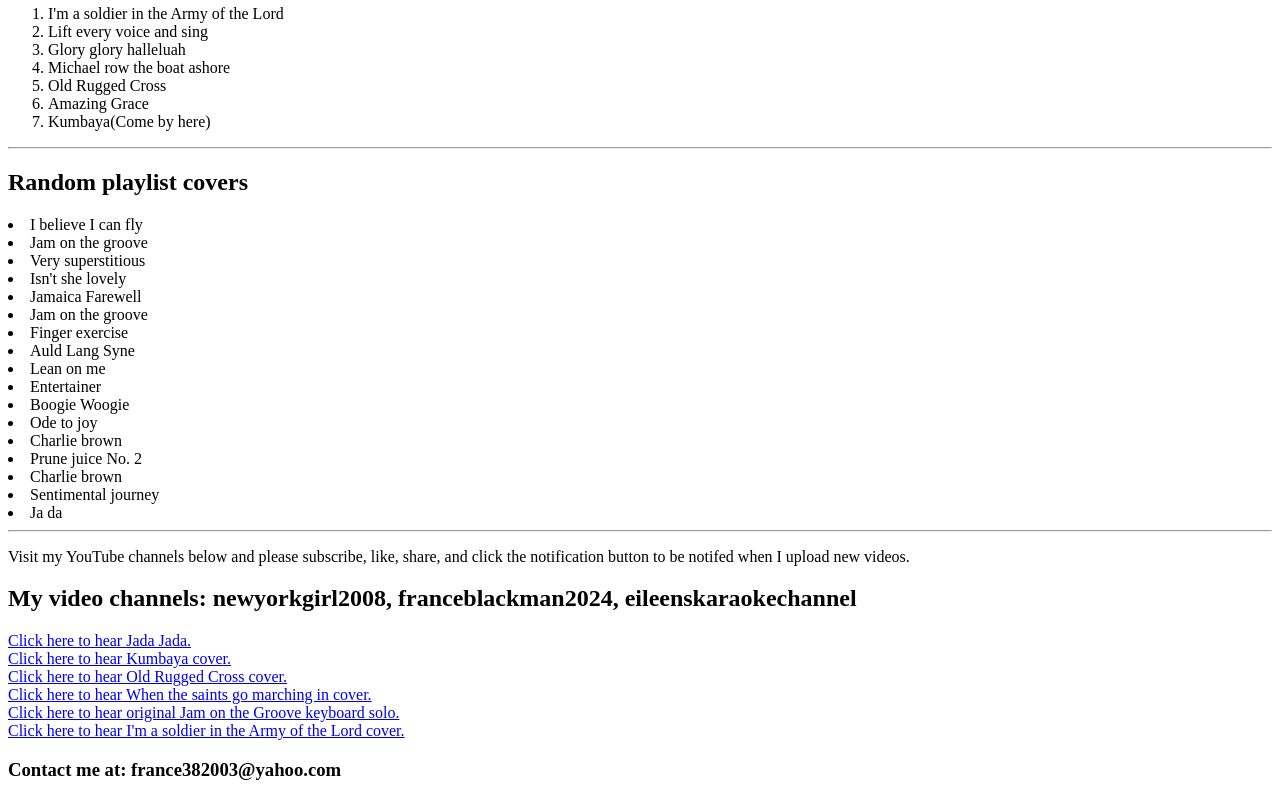
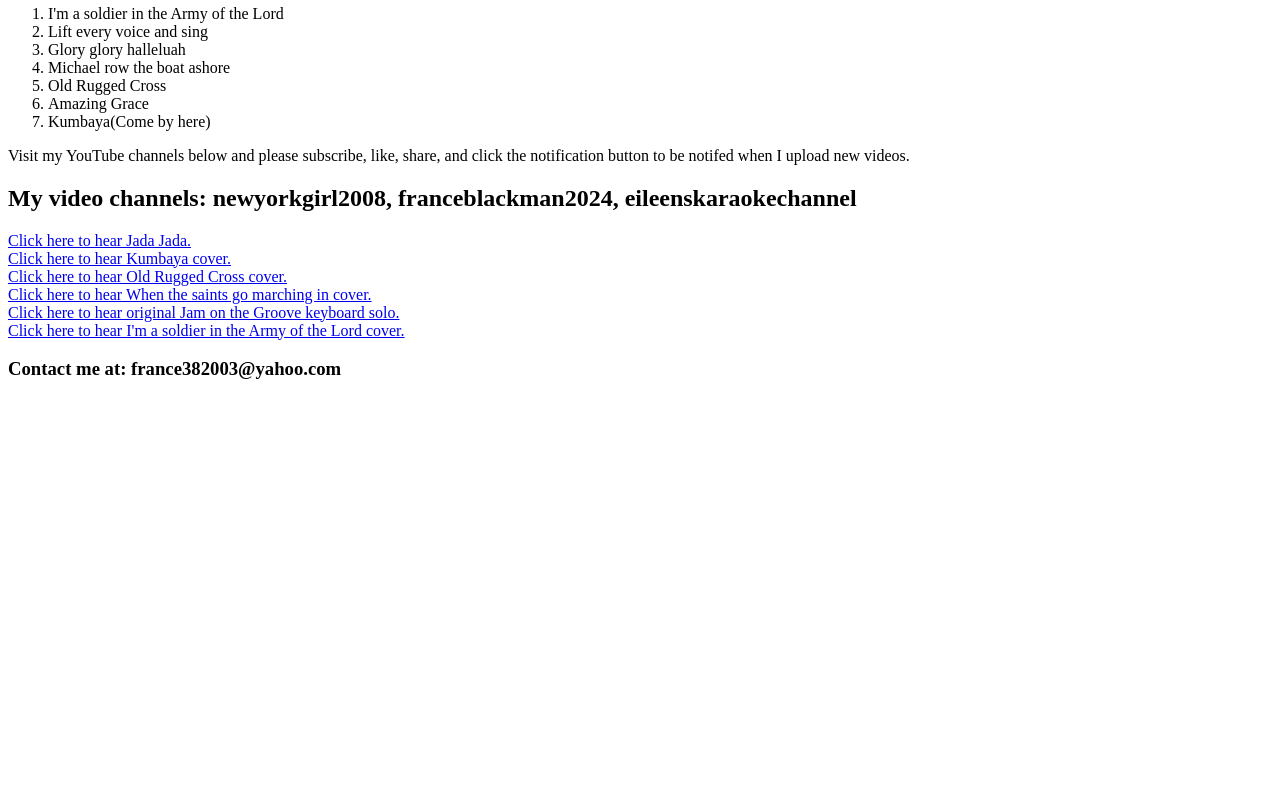
Before and after one commit to fbdavis88/talent-showcase, a plain HTML site: page index.html in a window 1280 px wide. Shown: the part 898-1698 px from the top of the page. After the commit the page ends 1297 px from the top, so only its background shows below. Drawn offline with Linux system fonts and the light colour scheme.

Commit message:
deleted list items

```diff
--- a/index.html
+++ b/index.html
@@ -32,26 +32,7 @@
       <li>Amazing Grace</li>
       <li>Kumbaya(Come by here)</li>
     </ol>
-<hr>
-<h2>Random playlist covers</h2>
-    <li>I believe I can fly</li>
-    <li>Jam on the groove</li>
-    <li>Very superstitious</li>
-    <li>Isn't she lovely</li>
-    <li>Jamaica Farewell</li>
-    <li>Jam on the groove</li>
-    <li>Finger exercise</li>
-    <li>Auld Lang Syne</li>
-    <li>Lean on me</li>
-    <li>Entertainer</li>
-    <li>Boogie Woogie</li>
-    <li>Ode to joy</li>
-    <li>Charlie brown</li>
-    <li>Prune juice No. 2</li>
-    <li> Charlie brown</li>
-    <li>Sentimental journey</li>
-    <li>Ja da</li>
-<hr>
+
 
 <p>Visit my YouTube channels below and please subscribe, like, share, and click the notification button to be notifed when I upload new videos.</p>
 <h2>My video channels: newyorkgirl2008, franceblackman2024, eileenskaraokechannel</h2>
```
